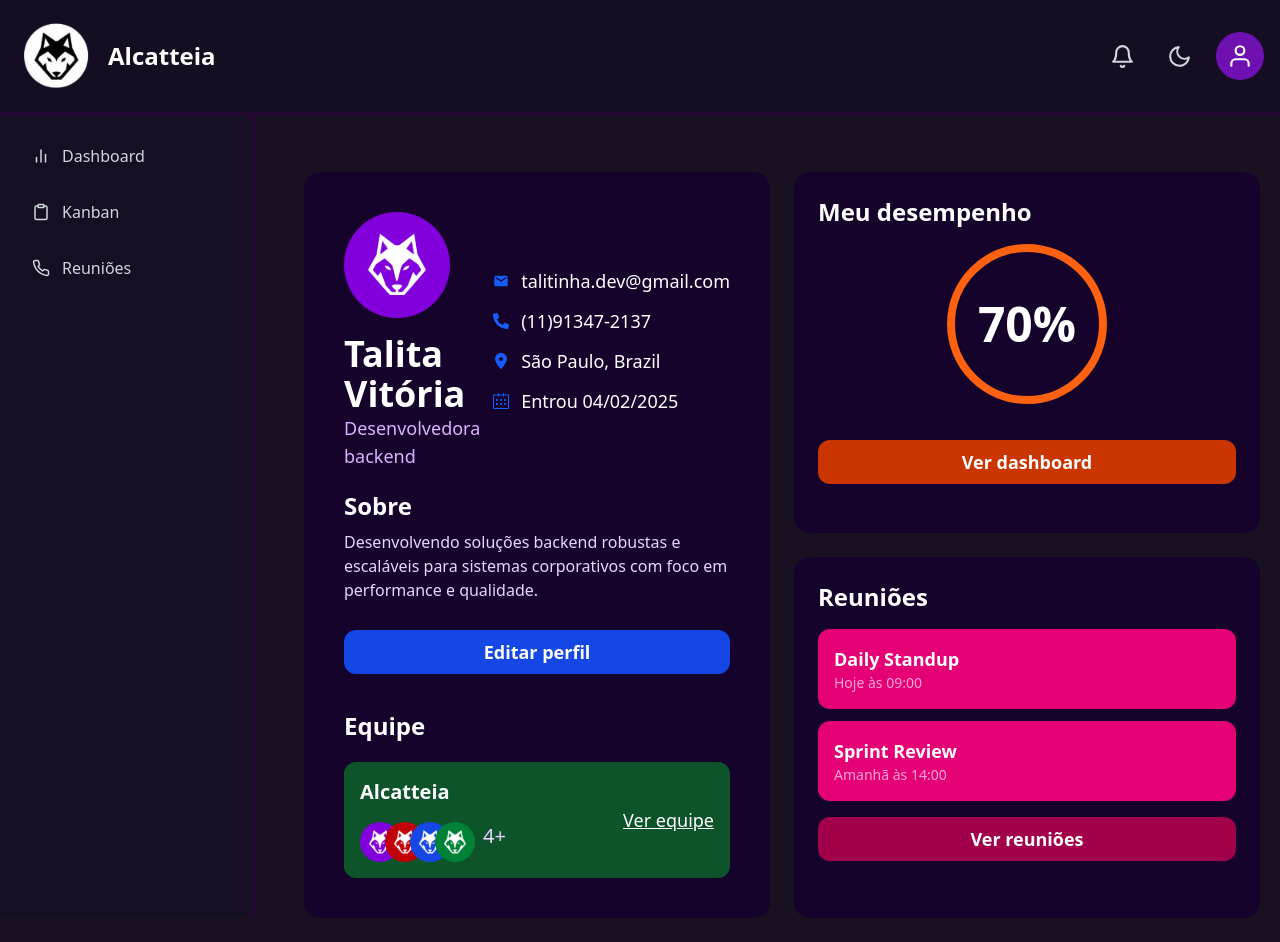
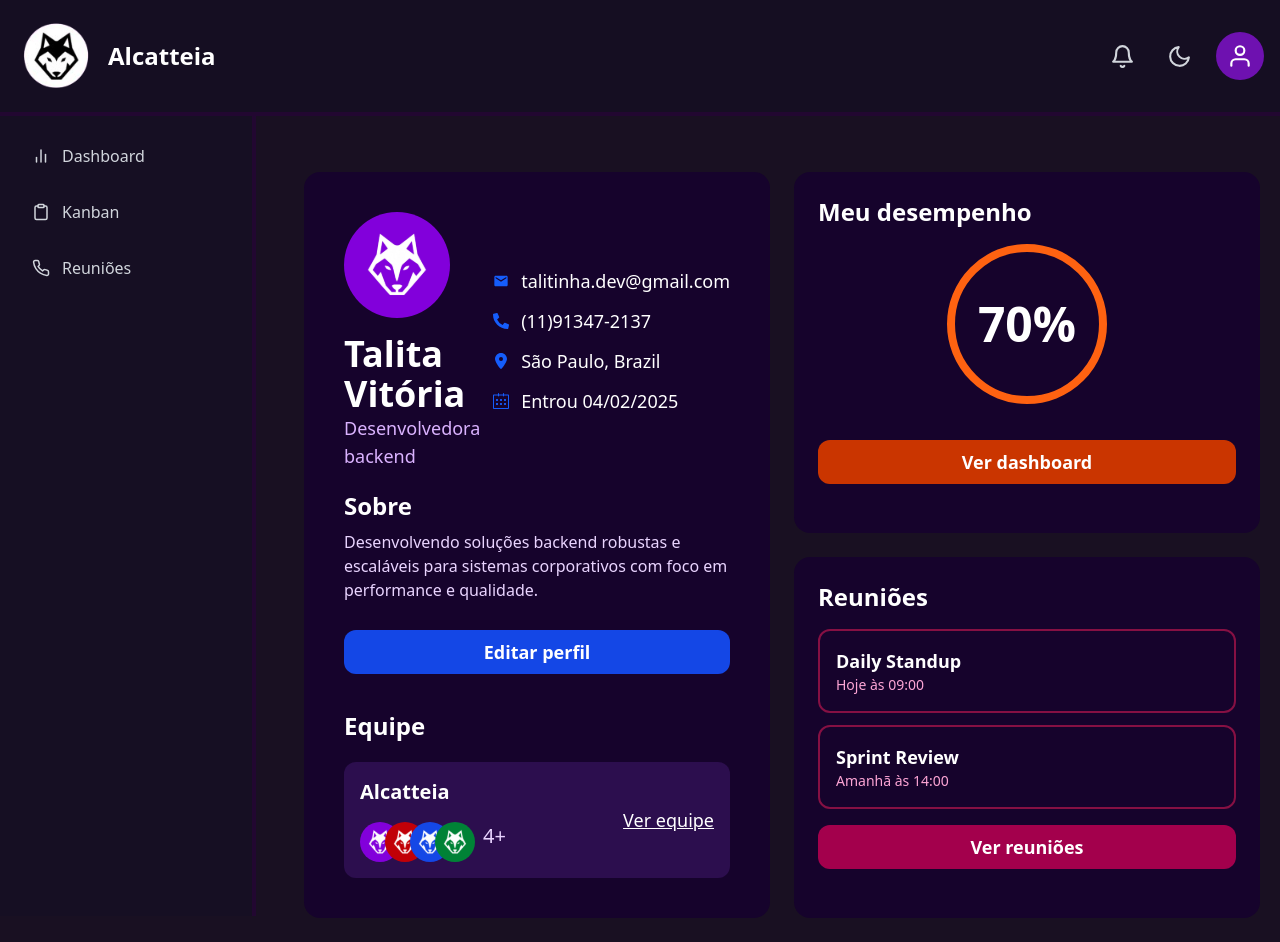
Before and after one commit to Alcatteia/alcatteia_front-end, a React (Vite) app: page /user-profile in a window 1280 px wide. Built offline with nearby package versions, Linux system fonts and the light colour scheme.

Commit message:
ajustes nas cores do card de reunião

```diff
--- a/src/pages/UserProfile/UserProfile.jsx
+++ b/src/pages/UserProfile/UserProfile.jsx
@@ -1,4 +1,5 @@
 import LogoPerfil from "../../assets/login/logo_login.svg";
+
 import { MdEmail } from "react-icons/md";
 import { FaPhoneAlt } from "react-icons/fa";
 import { FaLocationDot } from "react-icons/fa6";
@@ -56,7 +57,7 @@ const UserProfile = () => {
                 {/* Equipe */}
                 <div className="mt-5">
                     <h3 className="font-bold text-lg lg:text-xl xl:text-2xl mb-1">Equipe</h3>
-                    <div className="bg-green-900 mt-5 rounded-xl p-4 flex items-center justify-between">
+                    <div className="bg-[#2c0e4e] mt-5 rounded-xl p-4 flex items-center justify-between">
                         <div>
                             <p className="font-semibold text-base lg:text-lg xl:text-xl">Alcatteia</p>
                             <div className="flex mt-4">
@@ -96,13 +97,13 @@ const UserProfile = () => {
                 <div className="bg-[#16032C] mt-6 rounded-2xl flex-1/2 p-6 col-span-1">
                     <h3 className="font-bold text-lg lg:text-xl xl:text-2xl mb-4">Reuniões</h3>
                     <div className="space-y-3">
-                        <div className="bg-pink-600 rounded-xl p-4 flex justify-between items-center">
+                        <div className="border-2 border-pink-900 rounded-xl p-4 flex justify-between items-center">
                             <div>
                                 <p className="font-semibold text-base lg:text-lg">Daily Standup</p>
                                 <p className="text-xs lg:text-sm text-pink-300">Hoje às 09:00</p>
                             </div>
                         </div>
-                        <div className="bg-pink-600 rounded-xl p-4 flex justify-between items-center">
+                        <div className="border-2 border-pink-900 rounded-xl p-4 flex justify-between items-center">
                             <div>
                                 <p className="font-semibold text-base lg:text-lg">Sprint Review</p>
                                 <p className="text-xs lg:text-sm text-pink-300">Amanhã às 14:00</p>
```
Also changed, not shown: src/App.jsx (+0 -8 lines), src/main.jsx (+5 -6 lines).
